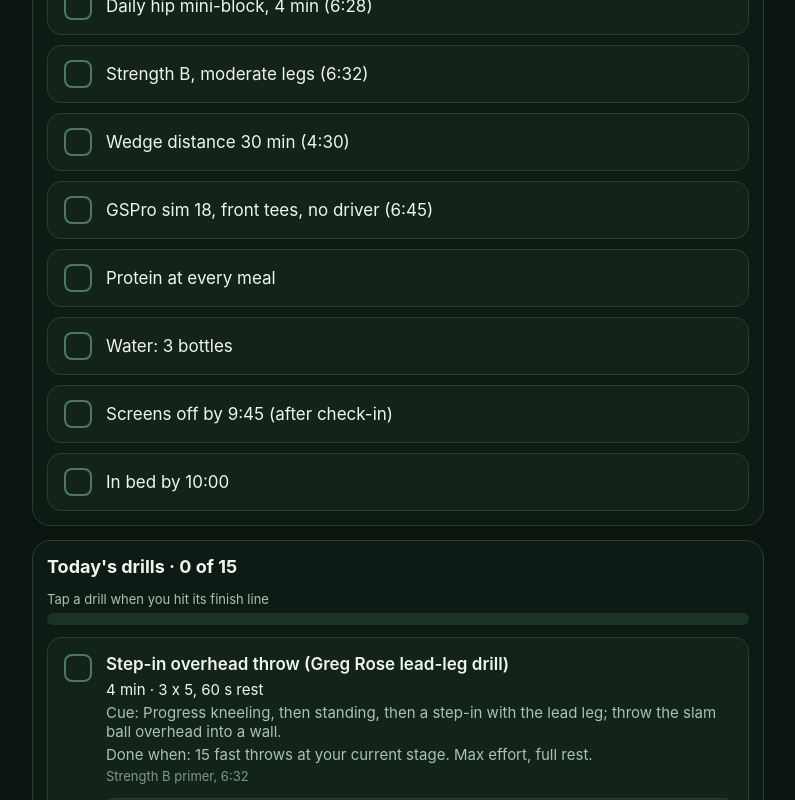
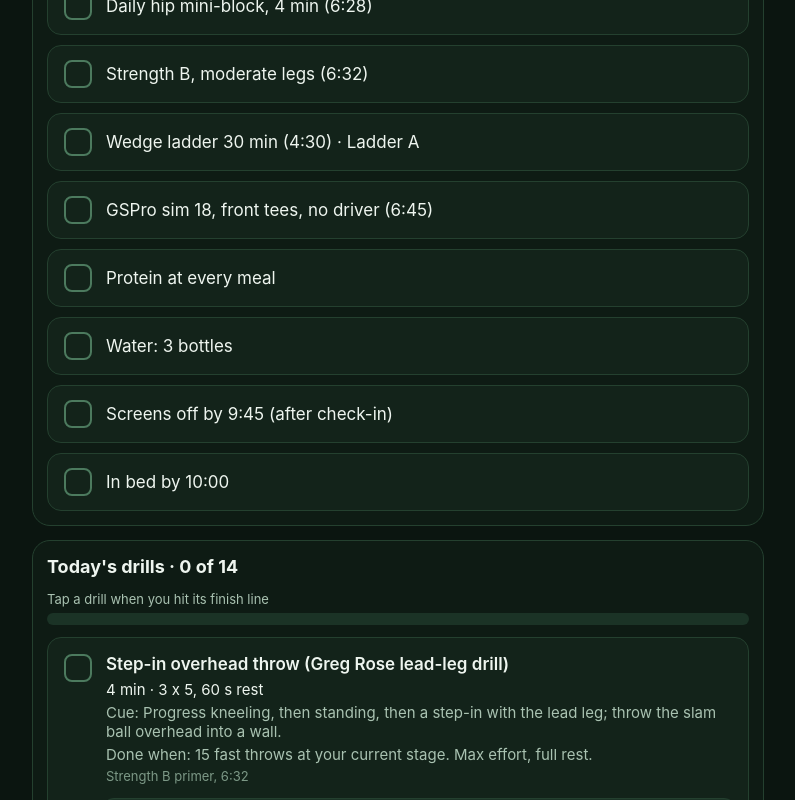
Before and after one commit to soulztek/golf-plan, a React (Vite) app: page / in a window 1280 px wide. Shown: the part 840-1640 px from the top of the page, without its empty margins (242-1037 px from the left). Built offline with nearby package versions, Linux system fonts and the light colour scheme.

Commit message:
Wedge ladder A/B with ±10% hit counter, session % in Log; bump SW cache

```diff
--- a/scripts/demos.json
+++ b/scripts/demos.json
@@ -380,10 +380,8 @@
    "ynGQy_GOfrQ"
   ],
   "wladder": [
+   "GaYtR1aoFYY",
    "0N9eVJxpZGY"
-  ],
-  "wrandom": [
-   "GaYtR1aoFYY"
   ],
   "gate": [
    "lA7yzd_XSi4"
--- a/scripts/gen-sw.mjs
+++ b/scripts/gen-sw.mjs
@@ -3,7 +3,7 @@ const dist = path.resolve("dist");
 const files = [];
 (function walk(d){ for (const f of fs.readdirSync(d)) { const p = path.join(d,f); if (fs.statSync(p).isDirectory()) walk(p); else files.push("./" + path.relative(dist,p).split(path.sep).join("/")); } })(dist);
 const list = files.filter(f => f !== "./sw.js");
-const APP_VERSION = "v2-demos";
+const APP_VERSION = "v3-wedge-ladder";
 const version = "golfplan-" + APP_VERSION + "-" + Date.now();
 const sw = `const CACHE = ${JSON.stringify(version)};
 const ASSETS = ${JSON.stringify(["./", ...list], null, 0)};
--- a/src/App.tsx
+++ b/src/App.tsx
@@ -27,7 +27,8 @@ interface LogEntry { date: string; kind: LogKind; value: number; note?: string;
 interface AssessRec { date: string; results: Record<string, string>; }
 interface GameRec { date: string; id: string; score: number; }
 interface TestRec { date: string; v: Record<string, string>; }
-interface Store { days: Record<string, DayRec>; logs: LogEntry[]; assess: AssessRec[]; games: GameRec[]; tests: TestRec[]; startDate?: string; seeded?: boolean; }
+interface WedgeRec { date: string; ladder: "A" | "B"; hits: number[]; shots: number[]; done?: boolean; }
+interface Store { days: Record<string, DayRec>; logs: LogEntry[]; assess: AssessRec[]; games: GameRec[]; tests: TestRec[]; wedge: WedgeRec[]; startDate?: string; seeded?: boolean; }
 
 const STORE_KEY = "golf-speed-plan-v1";
 const TZ = "America/New_York";
@@ -202,13 +203,17 @@ const HAM_SAT: Omit<Session, "start"> = {
     { name: "Banded hamstring curl", dose: "2 x 12", rest: "45 s", load: "Lying face down, band anchored low around the ankle; 3 s return", min: 5 },
   ],
 };
+const WEDGE_LADDERS: Record<"A" | "B", { targets: number[]; shots: number }> = {
+  A: { targets: [10, 30, 50, 70, 90, 110], shots: 5 },
+  B: { targets: [20, 40, 60, 80, 100], shots: 6 },
+};
+const winOf = (y: number): string => `${Math.round(y * 0.9)}-${Math.round(y * 1.1)}`;
 const WEDGE30: Omit<Session, "start"> = {
-  name: "Rapsodo wedge distance (30 min)", key: "wedges",
-  goal: "Score: random-distance balls that finish within 5 yd of the target, out of 10.",
+  name: "Rapsodo wedge ladder (30 min, A/B alternating)", key: "wedges",
+  goal: "Sessions alternate Ladder A (10, 30, 50, 70, 90, 110 yd) and Ladder B (20, 40, 60, 80, 100 yd); the app picks the next one. A hit is a carry within 10% of the target (50 yd = 45-55). Score: hits out of 30 shots (session %), saved on Today and shown on the Log tab.",
   items: [
-    { name: "Warm-up wedges", dose: "10 easy balls", rest: "-", load: "Wedges", min: 5 },
-    { name: "Ladder 30-100 yd in 10-yd steps", dose: "3 balls each distance (24 balls)", rest: "Full routine each ball", load: "Wedges; goal within ±5 yd", min: 15 },
-    { name: "Random-distance test", dose: "10 balls, new distance each ball (30-100 yd)", rest: "-", load: "Score = number within 5 yd", min: 10 },
+    { name: "Warm-up wedges", dose: "8-10 easy balls", rest: "-", load: "Wedges, build to full speed", min: 5 },
+    { name: "Ladder A or B with the hit counter", dose: "A: 6 targets x 5 shots; B: 5 targets x 6 shots (30 shots either way)", rest: "Full routine each ball, about 50 s per shot", load: "Hit = carry within ±10% of target; tap Hit or Miss on Today", min: 25 },
   ],
 };
 const PUTT20: Omit<Session, "start"> = {
@@ -311,7 +316,7 @@ const PLAN: Record<DayKey, DayPlan> = {
     am: "6:10-6:30 mobility, 6:30-6:34 hip mini-block, 6:34-7:04 TheStack, 7:04-7:14 hip block",
     pm: "4:30-5:00 wedges, 5:00-5:20 putting",
     checks: ["wake", "mobility", "hipmini", "speed", "hips", "wedges", "putting", "protein", "water", "screens", "bed"],
-    labels: { hipmini: "Daily hip mini-block, 4 min (6:30)", speed: "TheStack (6:34; lower effort if legs are sore)", hips: "Hip block, 10 min (7:04)", wedges: "Wedge distance 30 min (4:30)", putting: "Putting 20 min (5:00)" },
+    labels: { hipmini: "Daily hip mini-block, 4 min (6:30)", speed: "TheStack (6:34; lower effort if legs are sore)", hips: "Hip block, 10 min (7:04)", wedges: "Wedge ladder 30 min (4:30)", putting: "Putting 20 min (5:00)" },
     parts: [
       { kind: "stretch", routine: "daily", start: T(6, 10) },
       { kind: "session", s: at(HIP_MINI, T(6, 30)) },
@@ -326,7 +331,7 @@ const PLAN: Record<DayKey, DayPlan> = {
     am: "6:10-6:28 mobility (no throws), 6:28-6:32 hip mini-block, 6:32-7:19 Strength B",
     pm: "4:30-5:00 wedges, 6:45-8:05 GSPro sim 18",
     checks: ["wake", "mobility", "hipmini", "strength", "wedges", "sim", "protein", "water", "screens", "bed"],
-    labels: { mobility: "Mobility + strength, 18 min (6:10, no throws)", hipmini: "Daily hip mini-block, 4 min (6:28)", strength: "Strength B, moderate legs (6:32)", wedges: "Wedge distance 30 min (4:30)", sim: "GSPro sim 18, front tees, no driver (6:45)" },
+    labels: { mobility: "Mobility + strength, 18 min (6:10, no throws)", hipmini: "Daily hip mini-block, 4 min (6:28)", strength: "Strength B, moderate legs (6:32)", wedges: "Wedge ladder 30 min (4:30)", sim: "GSPro sim 18, front tees, no driver (6:45)" },
     parts: [
       { kind: "stretch", routine: "dailylift", start: T(6, 10) },
       { kind: "session", s: at(HIP_MINI, T(6, 28)) },
@@ -354,7 +359,7 @@ const PLAN: Record<DayKey, DayPlan> = {
     am: "6:10-6:30 mobility, 6:30-6:34 hip mini-block, 6:34-7:04 TheStack, 7:04-7:14 hip block, 7:14-7:24 optional hamstrings, 7:30-8:20 wedges + putting",
     pm: "Free (swap option: one GSPro sim 18 here instead of Tue or Thu)",
     checks: ["wake", "mobility", "hipmini", "speed", "hips", "wedges", "putting", "protein", "water", "screens", "bed"],
-    labels: { hipmini: "Daily hip mini-block, 4 min (6:30)", speed: "TheStack (6:34)", hips: "Hip block, 10 min (7:04)", wedges: "Wedge distance 30 min (7:30)", putting: "Putting 20 min (8:00)" },
+    labels: { hipmini: "Daily hip mini-block, 4 min (6:30)", speed: "TheStack (6:34)", hips: "Hip block, 10 min (7:04)", wedges: "Wedge ladder 30 min (7:30)", putting: "Putting 20 min (8:00)" },
     parts: [
       { kind: "stretch", routine: "daily", start: T(6, 10) },
       { kind: "session", s: at(HIP_MINI, T(6, 30)) },
@@ -384,7 +389,7 @@ const TEST_PLAN: DayPlan = {
   am: "6:25 warm-up, 6:30-7:08 tests, 9:00 mobility score, 9:15 hip mini-block",
   pm: "4:30-5:00 wedges, 5:00-5:20 putting",
   checks: ["wake", "mobility", "hipmini", "speed", "wedges", "putting", "protein", "water", "screens", "bed"],
-  labels: { hipmini: "Daily hip mini-block, 4 min (9:15, after the mobility test)", speed: "Testing Day tests (6:30)", mobility: "Mobility score test (9:00, Pliability or GOWOD)", wedges: "Wedge distance 30 min (4:30)", putting: "Putting 20 min (5:00)" },
+  labels: { hipmini: "Daily hip mini-block, 4 min (9:15, after the mobility test)", speed: "Testing Day tests (6:30)", mobility: "Mobility score test (9:00, Pliability or GOWOD)", wedges: "Wedge ladder 30 min (4:30)", putting: "Putting 20 min (5:00)" },
   testing: true,
   parts: [
     { kind: "stretch", routine: "warmup", start: T(6, 25) },
@@ -401,7 +406,7 @@ const JS_DAYS: DayKey[] = ["Sun", "Mon", "Tue", "Wed", "Thu", "Fri", "Sat"];
 const BASE_LABELS: Record<string, string> = {
   nine: "9 holes", hips: "Hip block", hipmini: "Daily hip mini-block, 4 min", wake: "Up by 6:00",
   mobility: "Mobility + strength routine, 20 min (6:10)", strength: "Strength session", speed: "TheStack speed (6:34)",
-  wedges: "Wedge distance 30 min", putting: "Putting 20 min", sim: "GSPro sim 18 (light)", eighteen: "18 holes",
+  wedges: "Wedge ladder 30 min", putting: "Putting 20 min", sim: "GSPro sim 18 (light)", eighteen: "18 holes",
   recovery: "Recovery walk 30 min", review: "Weekly review + meal prep", protein: "Protein at every meal",
   water: "Water: 3 bottles", screens: "Screens off by 9:45 (after check-in)", bed: "In bed by 10:00",
 };
@@ -532,8 +537,7 @@ const DRILLS: Drill[] = [
   { id: "hip4", group: "Hips", name: "Banded hip rockbacks (half-kneel or lizard)", days: [], when: "Optional swap in the Wed/Sat hip block", time: "2 min", reps: "1 x 10/side, band pulling the thigh back", cue: "Lean away from the band as you rock back.", pass: "10 smooth rocks each side, no pinching.", credit: HIPV2 },
   { id: "hip7", group: "Hips", name: "Banded anti-valgus split squat", days: [], when: "Optional swap in the Wed/Sat hip block (never Thu or Sun)", time: "2 min", reps: "2 x 6/side, bodyweight", cue: "Don't let the knee cave into the band; weight on the front foot.", pass: "All reps with the knee over the foot.", credit: HIPV2 },
   { id: "transfer", group: "Golf", name: "Speed-to-course transfer", days: ["Mon", "Wed", "Sat"], when: "Right after TheStack, about 6:57", time: "5 min", reps: "5 max drives on Rapsodo with a ball", cue: "Shoes on, real ball, full routine, max intent.", pass: "Best club speed and ball speed logged on the Log tab." },
-  { id: "wladder", group: "Golf", name: "Wedge ladder 30-100 yd", days: ["Wed", "Thu", "Sat"], when: "Wedge night, 5 min after warm-up", time: "15 min", reps: "10-yd steps, 3 balls each (24 balls)", cue: "Full routine every ball; read the carry on Rapsodo.", pass: "All 8 distances done; note which are outside ±5 yd." },
-  { id: "wrandom", group: "Golf", name: "Random-distance wedge test", days: ["Wed", "Thu", "Sat"], when: "End of the wedge session", time: "10 min", reps: "10 balls, new distance each ball", cue: "Pick a random distance from 30-100 yd before each ball.", pass: "Score (balls within 5 yd, out of 10) saved on Today." },
+  { id: "wladder", group: "Golf", name: "Wedge ladder A/B (alternates each session)", days: ["Wed", "Thu", "Sat"], when: "Wedge session, after 5 min of warm-up balls", time: "25 min", reps: "A: 10, 30, 50, 70, 90, 110 yd x 5 shots; B: 20, 40, 60, 80, 100 yd x 6 shots (30 shots)", cue: "Full routine every ball; read the carry on Rapsodo. Hit = carry within 10% of the target (50 yd = 45-55). Tap Hit or Miss on Today.", pass: "All 30 shots logged; session % saved (shown on the Log tab)." },
   { id: "gate", group: "Golf", name: "Gate drill 3-4 ft", days: ["Tue", "Wed", "Sat"], when: "Start of putting", time: "5 min", reps: "Continuous putts through a tee gate", cue: "Two tees just wider than the putter head; start the ball through the gate.", pass: "5 minutes of clean starts through the gate." },
   { id: "lagladder", group: "Golf", name: "Lag ladder 10-20-30 ft", days: ["Tue", "Wed", "Sat"], when: "Middle of putting", time: "10 min", reps: "Rounds of 3 balls at each distance", cue: "Pace first; picture the ball dying at the hole.", pass: "Most putts finish within 18 in." },
   { id: "make10", group: "Golf", name: "Make 10 in a row from 3 ft", days: ["Tue", "Wed", "Sat"], when: "End of putting", time: "5 min", reps: "Restart on any miss", cue: "Same routine on every putt.", pass: "10 in a row made; attempts saved on Today." },
@@ -542,7 +546,6 @@ const DRILLS: Drill[] = [
   { id: "round9", group: "Golf", name: "Friday 9 holes (18 again from about mid-March)", days: ["Fri"], when: "Warm-up 3:00, tee about 3:15 PM, done about 5:15", time: "About 2 h", reps: "9 holes, one focus", cue: "Beat the 5 PM sunset: keep a steady pace, one focus.", pass: "Score saved on Today." },
 ];
 const GAMES: GameDef[] = [
-  { id: "wrandom", name: "Wedge random test", scoring: "Balls within 5 yd, out of 10", higher: true, days: ["Wed", "Thu", "Sat"] },
   { id: "make10", name: "Make 10 in a row", scoring: "Attempts needed (10 is perfect, lower is better)", higher: false, days: ["Tue", "Wed", "Sat"] },
   { id: "simgir", name: "Sim 18 greens hit", scoring: "Greens in regulation, out of 18", higher: true, days: ["Tue", "Thu"] },
   { id: "simprox", name: "Sim 18 proximity", scoring: "Average approach proximity in feet (lower is better)", higher: false, days: ["Tue", "Thu"] },
@@ -567,10 +570,10 @@ function clockParts(h: number) { const total = Math.round(h * 60); const hh = Ma
 function fmtHour(h: number): string { const p = clockParts(h); return `${p.c} ${p.mer}`; }
 function fmtRange(a: number, b: number): string { const x = clockParts(a); const y = clockParts(b); return x.mer === y.mer ? `${x.c}-${y.c} ${y.mer}` : `${x.c} ${x.mer}-${y.c} ${y.mer}`; }
 function mmss(s: number): string { const v = Math.max(0, Math.round(s)); return `${Math.floor(v / 60)}:${pad(v % 60)}`; }
-function emptyStore(): Store { return { days: {}, logs: [SEED_LOG], assess: [], games: [], tests: [], seeded: true }; }
+function emptyStore(): Store { return { days: {}, logs: [SEED_LOG], assess: [], games: [], tests: [], wedge: [], seeded: true }; }
 function normalize(parsed: Partial<Store>): Store {
   const logs = parsed.logs || [];
-  return { days: parsed.days || {}, logs: parsed.seeded ? logs : [SEED_LOG, ...logs], assess: parsed.assess || [], games: parsed.games || [], tests: parsed.tests || [], startDate: parsed.startDate, seeded: true };
+  return { days: parsed.days || {}, logs: parsed.seeded ? logs : [SEED_LOG, ...logs], assess: parsed.assess || [], games: parsed.games || [], tests: parsed.tests || [], wedge: Array.isArray(parsed.wedge) ? parsed.wedge : [], startDate: parsed.startDate, seeded: true };
 }
 function loadStore(): { store: Store; ok: boolean } {
   try {
@@ -796,6 +799,43 @@ const HOWTO_GROUPS: { title: string; open: boolean; items: { id: string; name: s
 ];
 const CREDIT_CHANNELS: string[] = Array.from(new Set(Object.values(DEMOS).flatMap((d: any) => (d.videos || []).map((v: any) => v.channel)))).sort();
 
+function WedgeCounter(props: { rec: WedgeRec; canSwitch: boolean; onShot: (i: number, hit: boolean) => void; onUndo: () => void; onSwitch: () => void; onFinish: () => void }) {
+  const t = useGrokTheme();
+  const L = WEDGE_LADDERS[props.rec.ladder];
+  const hits = props.rec.hits.reduce((a, b) => a + b, 0);
+  const shots = props.rec.shots.reduce((a, b) => a + b, 0);
+  const total = L.targets.length * L.shots;
+  const nextIdx = L.targets.findIndex((_y, i) => (props.rec.shots[i] || 0) < L.shots);
+  const small = (bg: string, fg: string) => ({ minHeight: 48, minWidth: 72, padding: "0 12px", borderRadius: 12, border: `1px solid ${t.border.default}`, background: bg, color: fg, fontSize: 16, fontWeight: 700, cursor: "pointer" });
+  return (
+    <div style={{ display: "grid", gap: 10 }}>
+      <div style={{ display: "flex", justifyContent: "space-between", alignItems: "baseline", gap: 8, flexWrap: "wrap" }}>
+        <div style={{ fontSize: 15 }}>{`Ladder ${props.rec.ladder}: ${L.targets.length} targets x ${L.shots} shots`}</div>
+        <div style={{ fontSize: 22, fontWeight: 700 }}>{`${hits}/${shots}${shots ? ` · ${Math.round((hits / shots) * 100)}%` : ""}`}</div>
+      </div>
+      <ProgressBar value={shots / total} label={`${shots} of ${total} shots${nextIdx >= 0 ? ` · next: ${L.targets[nextIdx]} yd (hit ${winOf(L.targets[nextIdx])})` : " · all done"}`} />
+      {L.targets.map((y, i) => {
+        const sh = props.rec.shots[i] || 0; const h = props.rec.hits[i] || 0; const full = sh >= L.shots; const cur = i === nextIdx;
+        return (
+          <div key={y} style={{ display: "flex", alignItems: "center", gap: 8, padding: "8px 10px", borderRadius: 14, border: `1px solid ${cur ? t.border.focus : t.border.default}`, background: cur ? t.fill.accentSubtle : t.bg.elevated, opacity: full && !cur ? 0.75 : 1 }}>
+            <div style={{ flex: "1 1 auto", minWidth: 0 }}>
+              <div style={{ fontSize: 18, fontWeight: 700 }}>{`${y} yd`}</div>
+              <div style={{ fontSize: 13, color: t.text.secondary }}>{`Hit = ${winOf(y)} yd carry · ${h} hits · ${sh}/${L.shots} shots`}</div>
+            </div>
+            <button aria-label={`Hit at ${y} yards`} disabled={full} onClick={() => props.onShot(i, true)} style={{ ...small(full ? t.fill.secondary : t.fill.primary, "#fff"), opacity: full ? 0.5 : 1 }}>Hit</button>
+            <button aria-label={`Miss at ${y} yards`} disabled={full} onClick={() => props.onShot(i, false)} style={{ ...small(t.bg.elevated, t.text.primary), opacity: full ? 0.5 : 1 }}>Miss</button>
+          </div>
+        );
+      })}
+      <div style={{ display: "flex", gap: 8, flexWrap: "wrap" }}>
+        <Button label="Undo last shot" onClick={props.onUndo} />
+        {props.canSwitch && <Button label={`Switch to Ladder ${props.rec.ladder === "A" ? "B" : "A"}`} onClick={props.onSwitch} />}
+      </div>
+      <Button variant="primary" label={props.rec.done ? "Session saved ✓ (tap to re-save)" : "Finish + save session"} onClick={props.onFinish} />
+    </div>
+  );
+}
+
 export default function App() {
   const initial = useMemo(() => loadStore(), []);
   const [store, setStore] = useState<Store>(initial.store);
@@ -892,7 +932,21 @@ export default function App() {
   };
   const testHistory: TestRec[] = [BASELINE_TEST, ...[...store.tests].sort((a, b) => (a.date < b.date ? -1 : 1))].slice(-5);
 
-  const labelFor = (p: DayPlan, k: CheckKey): string => p.labels[k] || BASE_LABELS[k];
+  // ----- Wedge ladder A/B -----
+  const wedgeToday: WedgeRec | undefined = store.wedge.find((w) => w.date === todayIso);
+  const wedgePrev = [...store.wedge].filter((w) => w.date < todayIso && w.shots.some((x) => x > 0)).sort((a, b) => (a.date < b.date ? 1 : -1))[0];
+  const nextLadder: "A" | "B" = wedgeToday ? wedgeToday.ladder : wedgePrev ? (wedgePrev.ladder === "A" ? "B" : "A") : "A";
+  const blankWedge = (l: "A" | "B"): WedgeRec => ({ date: todayIso, ladder: l, hits: WEDGE_LADDERS[l].targets.map(() => 0), shots: WEDGE_LADDERS[l].targets.map(() => 0), seq: [] } as any);
+  const wedgeRec: WedgeRec = wedgeToday || blankWedge(nextLadder);
+  const putWedge = (w: WedgeRec) => setStore((s) => ({ ...s, wedge: [...s.wedge.filter((x) => x.date !== todayIso), w] }));
+  const wedgeShot = (i: number, hit: boolean) => { const w: any = JSON.parse(JSON.stringify(wedgeRec)); w.shots[i] += 1; if (hit) w.hits[i] += 1; w.seq = [...(w.seq || []), i * 2 + (hit ? 1 : 0)]; putWedge(w); };
+  const wedgeUndo = () => { const w: any = JSON.parse(JSON.stringify(wedgeRec)); const q = w.seq || []; if (!q.length) return; const last = q.pop(); const i = Math.floor(last / 2); w.shots[i] = Math.max(0, w.shots[i] - 1); if (last % 2) w.hits[i] = Math.max(0, w.hits[i] - 1); w.seq = q; putWedge(w); };
+  const wedgeShotsN = wedgeRec.shots.reduce((a, b) => a + b, 0);
+  const wedgeSwitch = () => { if (wedgeShotsN > 0 && !window.confirm("Switch ladders and clear today's shots?")) return; putWedge(blankWedge(wedgeRec.ladder === "A" ? "B" : "A")); };
+  const wedgeFinish = () => { if (wedgeShotsN === 0) return; putWedge({ ...wedgeRec, done: true }); setStore((s) => { const cur = s.days[todayIso] || { c: {} }; return { ...s, days: { ...s.days, [todayIso]: { ...cur, c: { ...cur.c, wedges: true } } } }; }); };
+  const wedgeHist = [...store.wedge].filter((w) => w.shots.some((x) => x > 0)).sort((a, b) => (a.date < b.date ? -1 : 1));
+  const wPct = (w: WedgeRec) => { const sh = w.shots.reduce((a, b) => a + b, 0); return sh ? Math.round((w.hits.reduce((a, b) => a + b, 0) / sh) * 100) : 0; };
+  const labelFor = (p: DayPlan, k: CheckKey): string => `${p.labels[k] || BASE_LABELS[k]}${k === "wedges" && p === plan ? ` · Ladder ${nextLadder}` : ""}`;
   const items = plan.checks.map((k) => ({ key: k, label: labelFor(plan, k), done: !!rec.c[k] }));
   const doneCount = items.filter((i) => i.done).length;
   const currentBlock = blocks.find((b) => hourNow >= b.s && hourNow < b.e);
@@ -985,6 +1039,12 @@ export default function App() {
             <Section heading={`Today's drills · ${todayDrillsDone} of ${todayDrills.length}`}>
               <ProgressBar value={todayDrillsDone / todayDrills.length} label="Tap a drill when you hit its finish line" />
               <DrillList drills={todayDrills} done={drillDone} onTap={toggleDrill} showDays={false} />
+            </Section>
+          )}
+
+          {plan.checks.indexOf("wedges") >= 0 && (
+            <Section heading={`Wedge ladder ${wedgeRec.ladder} · 30 min`} caption={`Alternates A/B each session (last: ${wedgePrev ? `${wedgePrev.ladder} on ${shortDate(wedgePrev.date)}` : "none yet, so A first"}). 5 min warm-up, then 30 shots. Hit = carry within 10% of the target.`}>
+              <WedgeCounter rec={wedgeRec} canSwitch={true} onShot={wedgeShot} onUndo={wedgeUndo} onSwitch={wedgeSwitch} onFinish={wedgeFinish} />
             </Section>
           )}
 
@@ -1088,7 +1148,7 @@ export default function App() {
           {(drillView === "Scores" || drillView === "All") && (
             <Section heading="Session scores and bests">
               <Table columns={["Score", "How it's scored", "Last", "Best", "Sessions"]} rows={GAMES.map((g) => { const rs = gameRecs(g.id); const b = bestOf(g); return [g.name, g.scoring, rs.length > 0 ? `${rs[rs.length - 1].score}` : "-", b !== undefined ? `${b}` : "-", `${rs.length}`]; })} align={["start", "start", "end", "end", "end"]} />
-              <Text>One score per session: wedges (random test), putting (make 10), sim (GIR and proximity), rounds (score, on the Log tab), TheStack (best speed).</Text>
+              <Text>One score per session: wedges (ladder hit %, on Today and the Log tab), putting (make 10), sim (GIR and proximity), rounds (score, on the Log tab), TheStack (best speed).</Text>
             </Section>
           )}
           {drillView === "HowTo" && (
@@ -1217,6 +1277,13 @@ export default function App() {
           )}
           {benchLogs.length >= 2 && <Section heading="Bench working weight"><LineChart points={lineFrom(benchLogs)} floor={0} ceiling={Math.max(225, ...benchLogs.map((l) => l.value))} unit="lb" labels={["Bench"]} format={(v) => `${v} lb`} /></Section>}
           {trapLogs.length >= 2 && <Section heading="Trap bar working weight"><LineChart points={lineFrom(trapLogs)} floor={0} ceiling={Math.max(225, ...trapLogs.map((l) => l.value))} unit="lb" labels={["Trap bar"]} format={(v) => `${v} lb`} /></Section>}
+          <Section heading="Wedge ladder sessions" caption="Hit = carry within 10% of the target. Ladders alternate A (10-110 yd) and B (20-100 yd).">
+            {wedgeHist.length >= 2 && <LineChart points={wedgeHist.slice(-12).map((w) => ({ label: `${shortDate(w.date)} ${w.ladder}`, value: wPct(w) }))} floor={0} ceiling={100} unit="%" labels={["Hit %"]} format={(v) => `${v}%`} />}
+            {wedgeHist.length > 0 ? (
+              <Table columns={["Date", "Ladder", "Hits", "%", "By target"]} rows={[...wedgeHist].reverse().slice(0, 12).map((w) => [shortDate(w.date), w.ladder, `${w.hits.reduce((a, b) => a + b, 0)}/${w.shots.reduce((a, b) => a + b, 0)}`, `${wPct(w)}%`, WEDGE_LADDERS[w.ladder].targets.map((y, i) => `${y}: ${w.hits[i] || 0}/${w.shots[i] || 0}`).join(", ")])} align={["start", "start", "end", "end", "start"]} />
+            ) : <Text>{`No wedge sessions yet. The next one is Ladder ${nextLadder}; log shots on the Today tab on Wed, Thu or Sat.`}</Text>}
+            <Table columns={["Ladder", "Targets (hit window)", "Shots"]} rows={(["A", "B"] as ("A" | "B")[]).map((l) => [l, WEDGE_LADDERS[l].targets.map((y) => `${y} (${winOf(y)})`).join(", "), `${WEDGE_LADDERS[l].shots} each = ${WEDGE_LADDERS[l].shots * WEDGE_LADDERS[l].targets.length}`])} align={["start", "start", "start"]} />
+          </Section>
           {scoreLogs.length > 0 && <Section heading="Round scores and handicap"><Table columns={["Date", "Type", "Value"]} rows={scoreLogs.slice(0, 12).map((l) => [shortDate(l.date), l.note ? `${nameOf(l.kind)} · ${l.note}` : nameOf(l.kind), `${l.value}`])} /></Section>}
           {store.logs.length > 0 && <Section heading="Recent entries"><Table columns={["Date", "Type", "Value"]} rows={[...store.logs].reverse().slice(0, 10).map((l) => [shortDate(l.date), l.note ? `${nameOf(l.kind)} · ${l.note}` : nameOf(l.kind), `${l.value}${unitOf(l.kind) ? ` ${unitOf(l.kind)}` : ""}`])} /></Section>}
           <Section heading="Backup" caption="Everything lives on this phone only. Export now and then; import to restore or move to a new phone.">
```
Also changed, not shown: src/demos.generated.ts (+5 -9 lines).
